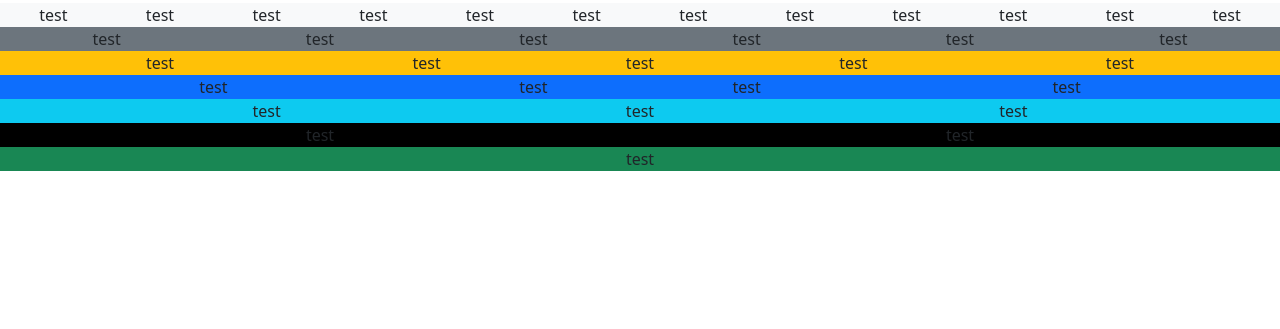
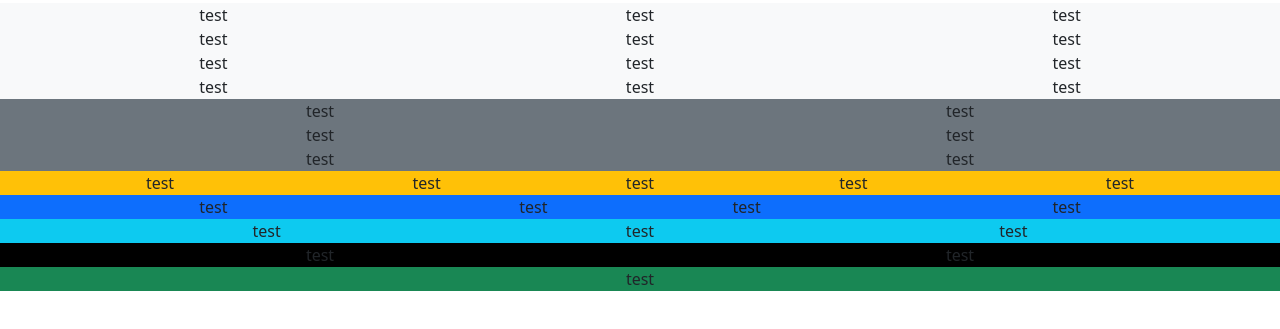
Before and after one commit to jjxchn/bootstrap, a plain HTML site: page index.html in a window 1280 px wide. Shown: the part 53-382 px from the top of the page. Drawn offline with nearby package versions, Linux system fonts and the light colour scheme.

Commit message:
empezamos layout de 3 columnas

```diff
--- a/index.html
+++ b/index.html
@@ -17,26 +17,26 @@
     <h1>Hello, world!</h1>
     <div class="container-fluid">
       <div class="row">
-        <div class="col-sm-1 bg-light">test</div>
-        <div class="col-sm-1 bg-light">test</div>
-        <div class="col-sm-1 bg-light">test</div>
-        <div class="col-sm-1 bg-light">test</div>
-        <div class="col-sm-1 bg-light">test</div>
-        <div class="col-sm-1 bg-light">test</div>
-        <div class="col-sm-1 bg-light">test</div>
-        <div class="col-sm-1 bg-light">test</div>
-        <div class="col-sm-1 bg-light">test</div>
-        <div class="col-sm-1 bg-light">test</div>
-        <div class="col-sm-1 bg-light">test</div>
-        <div class="col-sm-1 bg-light">test</div>
+        <div class="col-1 col-lg-4 bg-light">test</div>
+        <div class="col-1 col-lg-4 bg-light">test</div>
+        <div class="col-1 col-lg-4 bg-light">test</div>
+        <div class="col-1 col-lg-4 bg-light">test</div>
+        <div class="col-1 col-lg-4 bg-light">test</div>
+        <div class="col-1 col-lg-4 bg-light">test</div>
+        <div class="col-1 col-lg-4 bg-light">test</div>
+        <div class="col-1 col-lg-4 bg-light">test</div>
+        <div class="col-1 col-lg-4 bg-light">test</div>
+        <div class="col-1 col-lg-4 bg-light">test</div>
+        <div class="col-1 col-lg-4 bg-light">test</div>
+        <div class="col-1 col-lg-4 bg-light">test</div>
       </div>
       <div class="row">
-        <div class="col-2 bg-secondary">test</div>
-        <div class="col-2 bg-secondary">test</div>
-        <div class="col-2 bg-secondary">test</div>
-        <div class="col-2 bg-secondary">test</div>
-        <div class="col-2 bg-secondary">test</div>
-        <div class="col-2 bg-secondary">test</div>
+        <div class="col-lg-6 bg-secondary">test</div>
+        <div class="col-lg-6 bg-secondary">test</div>
+        <div class="col-lg-6 bg-secondary">test</div>
+        <div class="col-lg-6 bg-secondary">test</div>
+        <div class="col-lg-6 bg-secondary">test</div>
+        <div class="col-lg-6 bg-secondary">test</div>
       </div>
       <div class="row">
         <div class="col-3 bg-warning">test</div>
```
